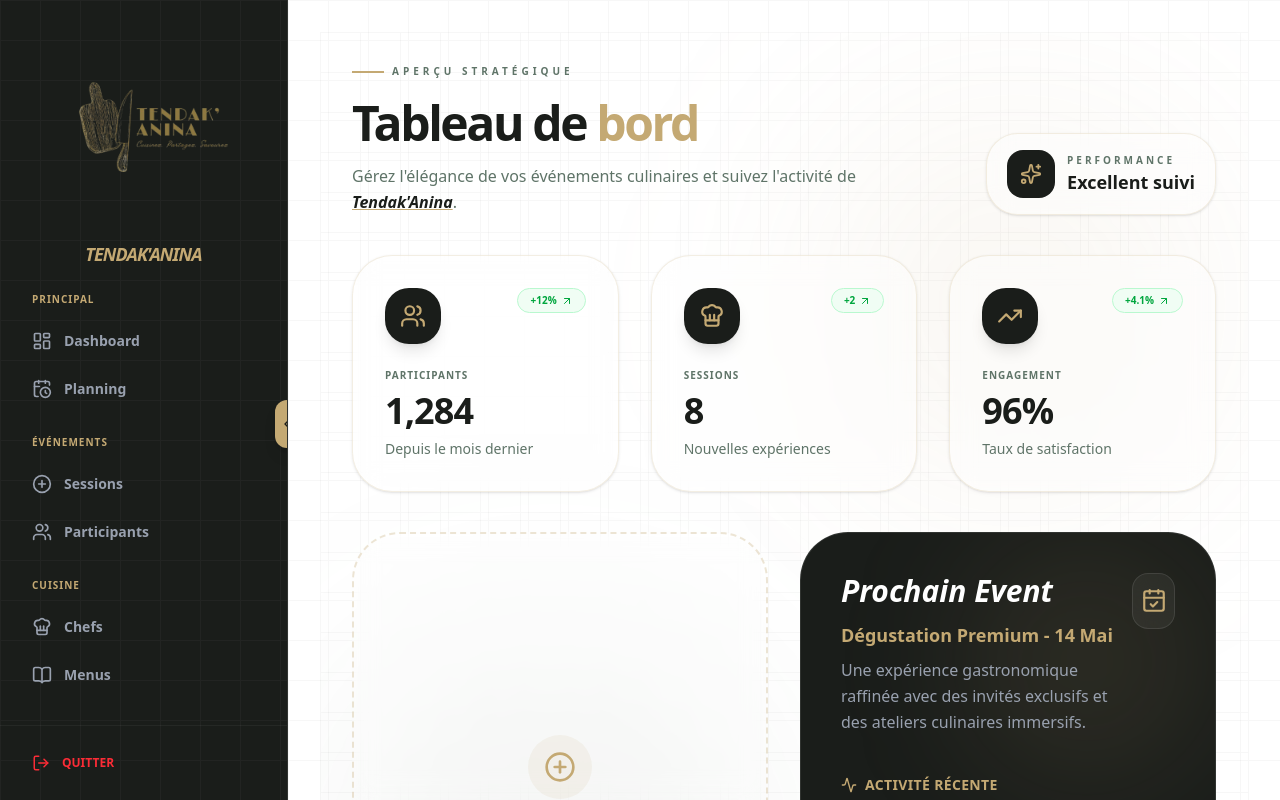
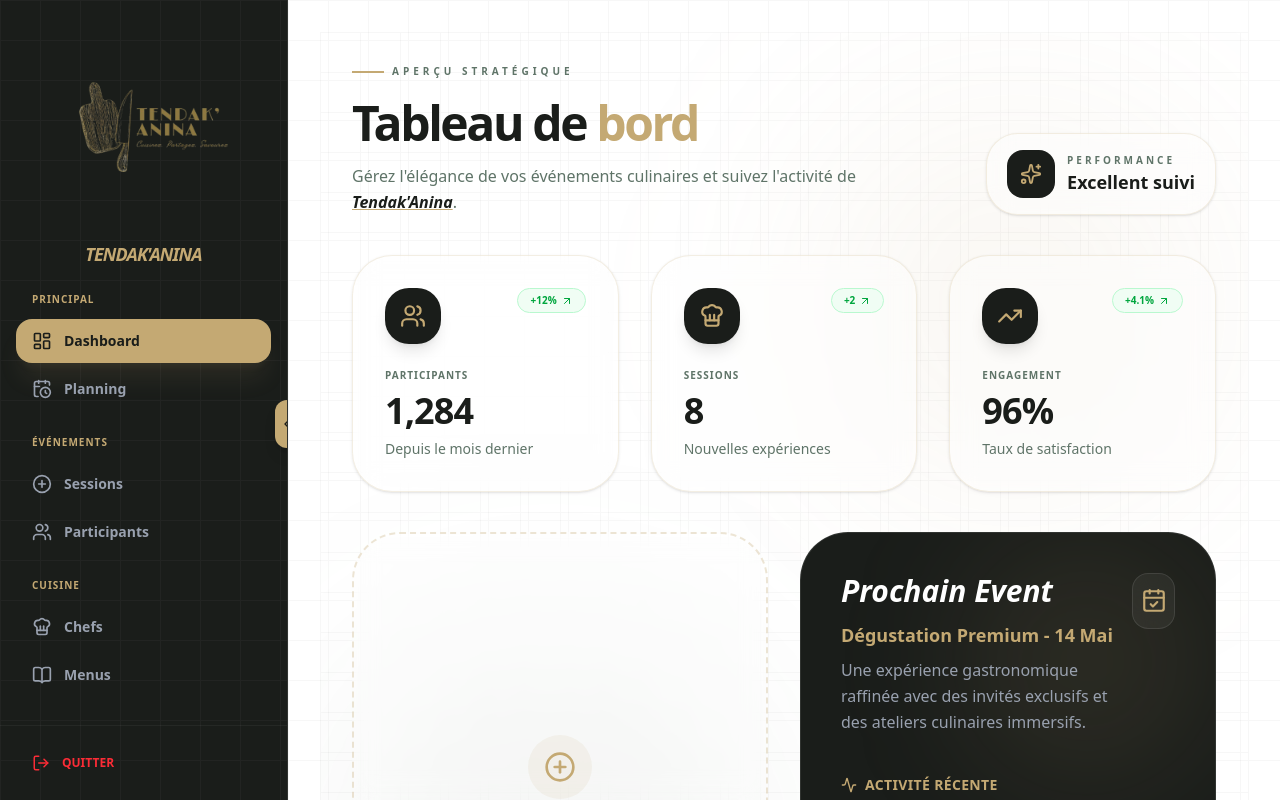
Before and after one commit to EventSync-Clown/eventsync-admin, a Next.js app in the folder frontend/: page /dashboard in a window 1280 px wide. Built offline with nearby package versions, Linux system fonts and the light colour scheme.

Commit message:
fix: small update

```diff
--- a/frontend/src/app/(dashboard)/components/sideBar.tsx
+++ b/frontend/src/app/(dashboard)/components/sideBar.tsx
@@ -13,8 +13,8 @@ import {
 const menuItems = [
     {
         group: "Principal", items: [
-            { name: 'Dashboard', icon: LayoutDashboard, href: '/user' },
-            { name: 'Planning', icon: CalendarClock, href: '/user/schedule' },
+            { name: 'Dashboard', icon: LayoutDashboard, href: '/dashboard' },
+            { name: 'Planning', icon: CalendarClock, href: '/planning' },
         ]
     },
     {
```
